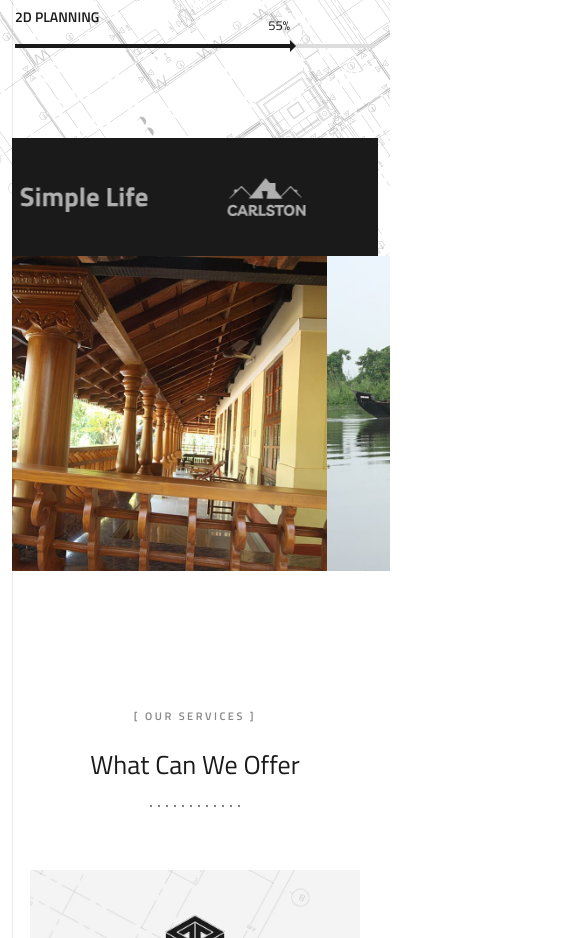
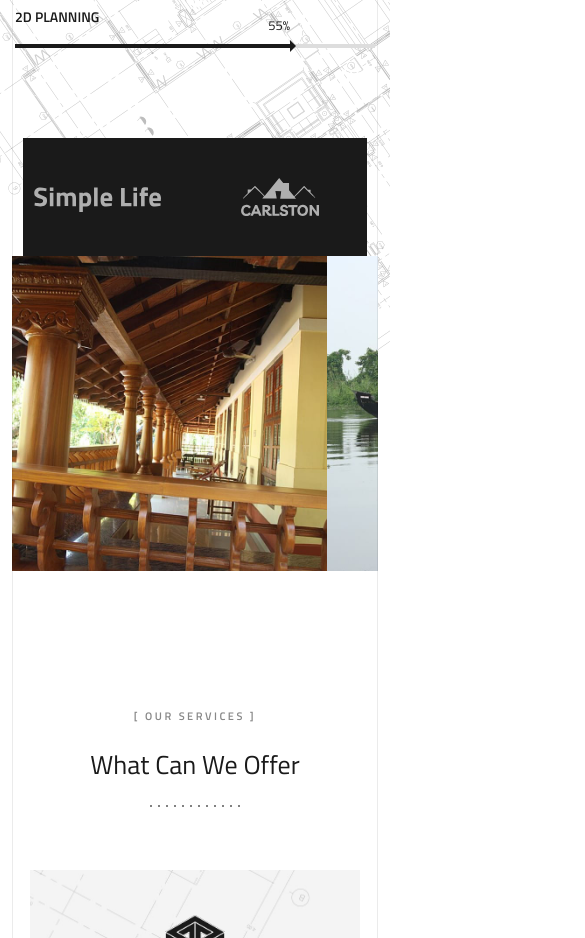
Before and after one commit to Kalandhar01/Siva_con, a Next.js app: page / in a window 390 px wide. Shown: the part 2620-3558 px from the top of the page, 585 px wide, since content can reach past the window. Built offline with nearby package versions, Linux system fonts and the light colour scheme.

Commit message:
fix: keep partner bar and portfolio gallery inside the guide lines

```diff
--- a/src/app/globals.css
+++ b/src/app/globals.css
@@ -57,12 +57,12 @@ a { color: inherit; text-decoration: none; }
   width: 1px;
   background: rgba(0, 0, 0, 0.08);
 }
-.site-frame::before { left: 50%; transform: translateX(-766px); }
-.site-frame::after { left: 50%; transform: translateX(764px); }
+.site-frame::before { left: 90px; }
+.site-frame::after { right: 90px; }
 
-@media (max-width: 1440px) {
-  .site-frame::before { left: 3%; transform: none; }
-  .site-frame::after { right: 3%; left: auto; }
+@media (max-width: 768px) {
+  .site-frame::before { left: 3%; }
+  .site-frame::after { right: 3%; }
 }
 
 /* ---------- Reveal on scroll ---------- */
--- a/src/components/Partners.css
+++ b/src/components/Partners.css
@@ -2,6 +2,23 @@
   0% { transform: translateX(0); }
   100% { transform: translateX(-50%); }
 }
+
+/* Dark bar sits between the page guide lines (90px in on desktop) */
+.partners-shell {
+  margin-left: 90px;
+  margin-right: 90px;
+  padding: 40px 0;
+  overflow: hidden;
+  background: #1a1a1a;
+}
+
+@media (max-width: 768px) {
+  .partners-shell {
+    margin-left: 3%;
+    margin-right: 3%;
+  }
+}
+
 .marquee-track {
   display: flex;
   animation: marquee-scroll 30s linear infinite;
--- a/src/components/Partners.tsx
+++ b/src/components/Partners.tsx
@@ -22,10 +22,7 @@ export default function Partners() {
   );
 
   return (
-    <div
-      className="relative w-full overflow-hidden px-6 md:px-[210px]"
-      style={{ background: "#1a1a1a", padding: "40px 0" }}
-    >
+    <div className="partners-shell">
       <div className="marquee-track">
         {set}
         {set}
--- /dev/null
+++ b/src/components/Portfolio.css
@@ -0,0 +1,20 @@
+.portfolio-shell {
+  padding-left: 90px;
+  padding-right: 90px;
+}
+
+@media (max-width: 768px) {
+  .portfolio-shell {
+    padding-left: 3%;
+    padding-right: 3%;
+  }
+}
+
+/* Hide the scrollbar in every browser */
+.portfolio-scroll {
+  scrollbar-width: none;
+  -ms-overflow-style: none;
+}
+.portfolio-scroll::-webkit-scrollbar {
+  display: none;
+}
--- a/src/components/Portfolio.tsx
+++ b/src/components/Portfolio.tsx
@@ -1,14 +1,13 @@
 "use client";
 
 import { projects } from "@/lib/site-data";
+import "./Portfolio.css";
 
 export default function Portfolio() {
   return (
-    <div className="frame-inset relative w-full overflow-x-auto pb-2 px-6 md:px-[210px]" style={{ scrollbarWidth: "none" }}>
-      <div
-        className="flex"
-        style={{ gap: 0, minWidth: "max-content" }}
-      >
+    <div className="portfolio-shell">
+      <div className="portfolio-scroll relative w-full overflow-x-auto pb-2">
+        <div className="flex" style={{ gap: 0, minWidth: "max-content" }}>
           {projects.map((p) => (
             <a
               key={p.title}
@@ -31,5 +30,6 @@ export default function Portfolio() {
           ))}
         </div>
       </div>
+    </div>
   );
 }
```
Lines whose indentation alone changed are shown as unchanged.
